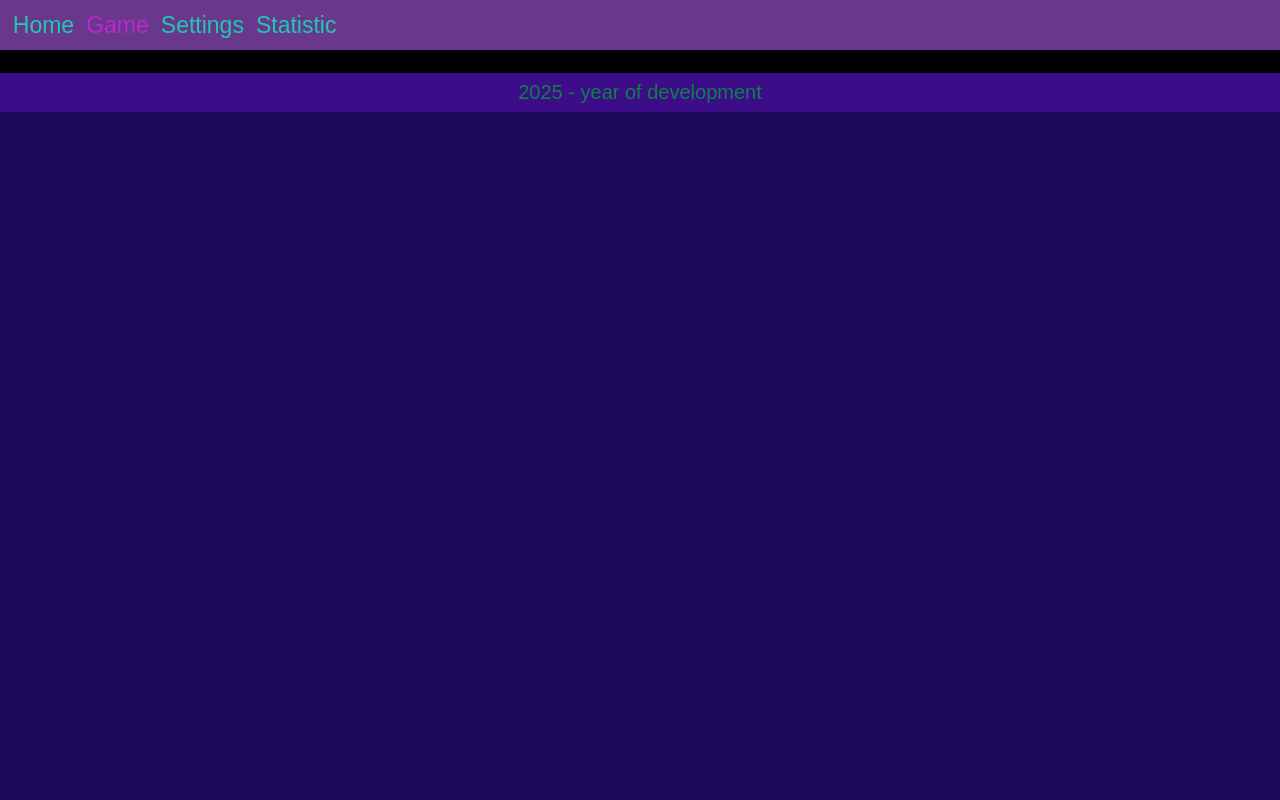
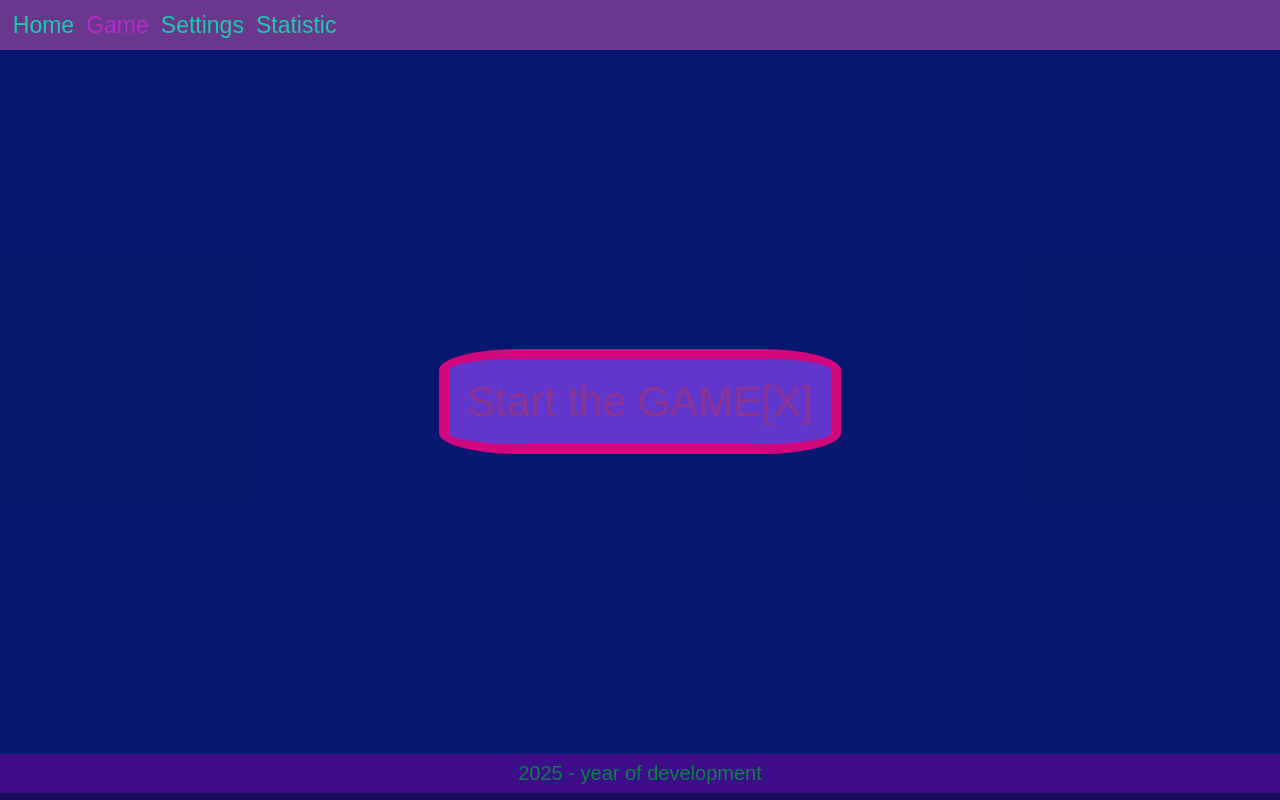
Before and after one commit to sergJess/ToukaEscape, a React app: page /game in a window 1280 px wide. Built offline with nearby package versions, Linux system fonts and the light colour scheme.

Commit message:
feat: updated game page and styles

```diff
--- a/src/pages/game/game.tsx
+++ b/src/pages/game/game.tsx
@@ -1,5 +1,5 @@
 import React from 'react';
 import * as styles from './style/style.module.scss';
 export const Game = () => {
-    return <div className={styles.gamePage}>Game</div>
+    return <div className={styles.gamePage}><button className={styles.startButton}>Start the GAME[X]</button></div>
 }
--- a/src/pages/game/style/style.module.scss
+++ b/src/pages/game/style/style.module.scss
@@ -1,3 +1,23 @@
 .gamePage{
-    background-color: black;
+    min-height: 88vh;
+    display: flex;
+    justify-content: center;
+    align-items: center;
+    padding: 0.5rem;
+    background-color: rgba(0, 27, 115, 0.8);
 }
+
+.startButton{
+    background-color: #6036cb;
+    border: 1rem solid #d1087d;
+    border-radius: 20%;
+    color: #8c3494;
+    font-size: 4.2rem;
+    line-height: 4.5rem;
+    padding: 2rem 1.8rem;
+    cursor: pointer;
+}
+
+.startButton:hover{
+    color: #d1087d;
+}
```
